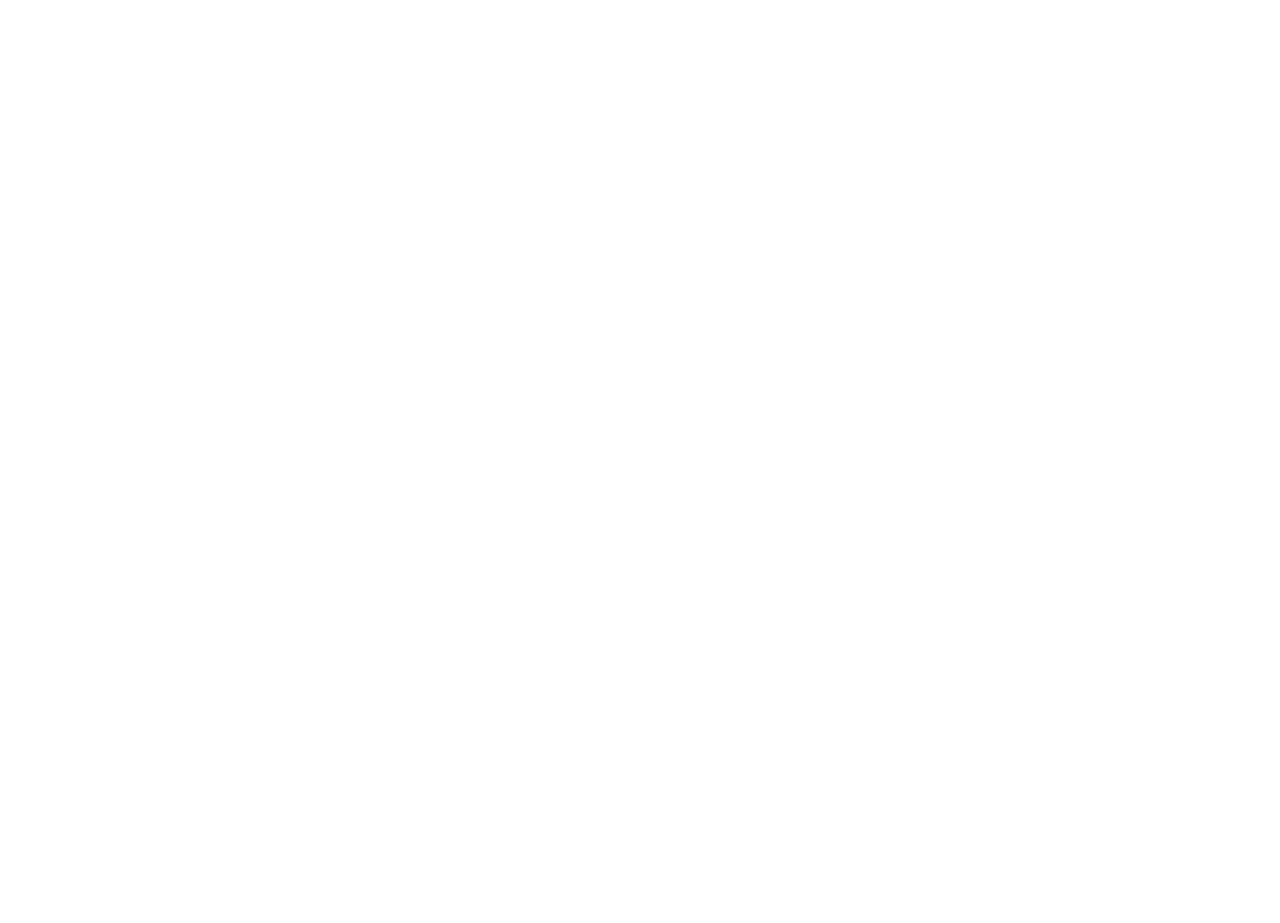
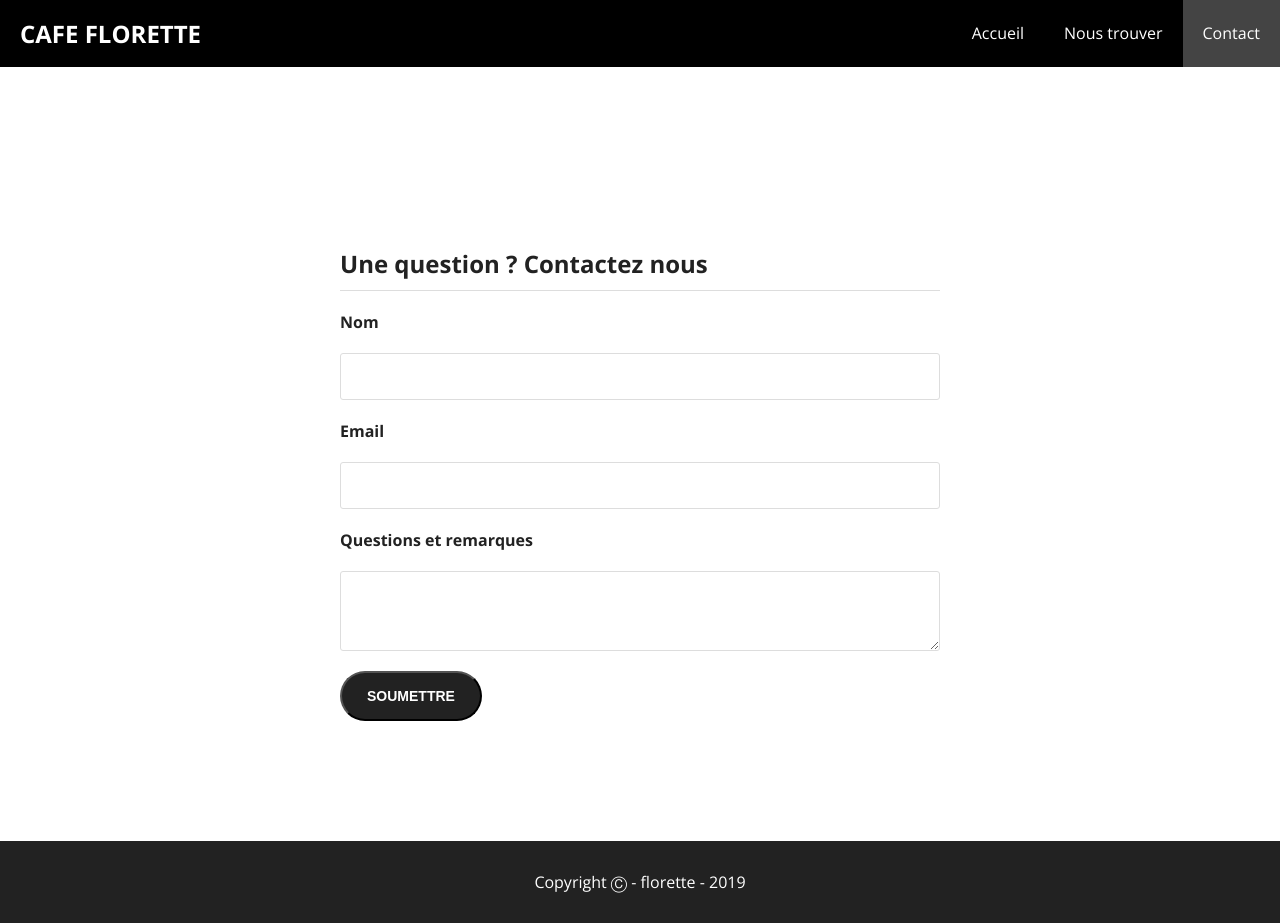
Before and after one commit to MaximeBel24/Dyma-Caf-Florette, a plain HTML site: page contact.html in a window 1280 px wide. Before the commit the page ends 800 px from the top, so only its background shows below. Drawn offline with nearby package versions, Linux system fonts and the light colour scheme.

Commit message:
mis en place de la page de contact et fin du projet

```diff
--- a/contact.html
+++ b/contact.html
@@ -0,0 +1,46 @@
+<!DOCTYPE html>
+<html lang="en">
+<head>
+    <meta charset="UTF-8">
+    <meta name="viewport" content="width=device-width, initial-scale=1.0">
+    <title>Café Florette | Localisation</title>
+    <link rel="stylesheet" href="css/style.css" />
+    <link
+      href="https://fonts.googleapis.com/css?family=Open+Sans:300,400,700&display=swap"
+      rel="stylesheet"
+    />
+    <script
+      src="https://kit.fontawesome.com/97bb762bba.js"
+      crossorigin="anonymous"
+    ></script>
+</head>
+<body>
+    <header class="header">
+        <nav>
+          <h1><a href="./index.html">CAFE FLORETTE</a></h1>
+          <ul>
+            <li><a href="./index.html">Accueil</a></li>
+            <li><a href="./where.html">Nous trouver</a></li>
+            <li><a class="active" href="./contact.html">Contact</a></li>
+          </ul>
+        </nav>
+      </header>
+      <section class="contact">
+        <div class="contact-form-container">
+            <form action="#">
+                <h1 class="underline">Une question ? Contactez nous</h1>
+                <label for="name" class="my-20">Nom</label>
+                <input type="text" name="name" id="name">
+                <label for="email" class="my-20">Email</label>
+                <input type="email" name="email" id="email">
+                <label for="question" class="my-20">Questions et remarques</label>
+                <textarea name="question" id="question"></textarea>
+                <button class="btn btn-dark my-20">SOUMETTRE</button>
+            </form>
+        </div>
+      </section>
+      <footer>
+        <p>Copyright &#9400; - florette - 2019</p>
+    </footer>
+</body>
+</html>
--- a/css/style.css
+++ b/css/style.css
@@ -224,3 +224,33 @@
     float: right;
     width: 50%;
   }
+
+  /* contact */
+
+  .contact {
+    padding: 180px 0px 100px 0px;
+    min-height: 85vh;
+  }
+
+  .contact-form-container {
+    max-width: 600px;
+    margin: auto;
+  }
+
+  .contact-form-container form label {
+    display: block;
+    font-weight: 700;
+  }
+
+  .contact-form-container form input,
+  textarea {
+    display: block;
+    width: 100%;
+    padding: 15px;
+    border: 1px solid #ddd;
+    border-radius: 3px;
+  }
+
+  .contact-form-container form textarea {
+    min-height: 80px;
+  }
```
